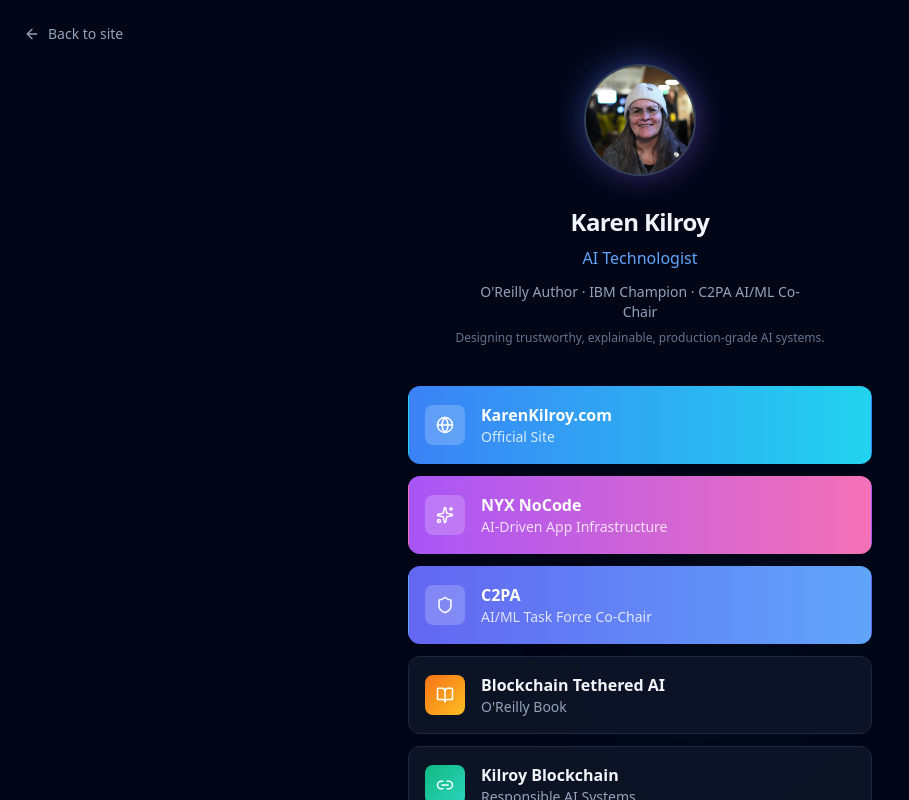
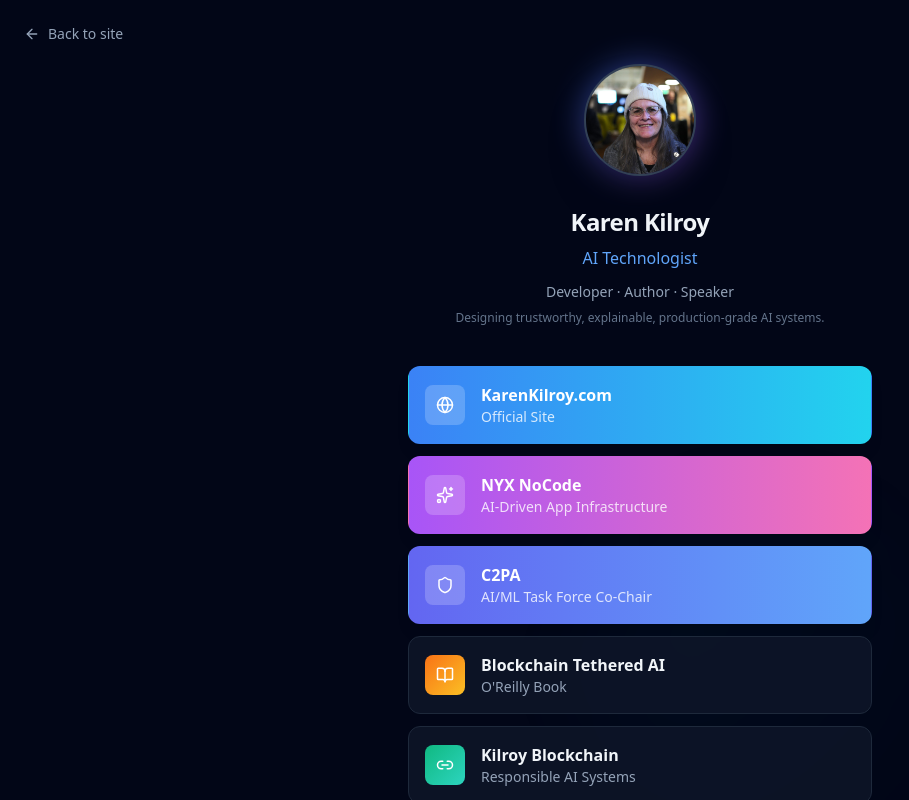
Before and after one commit to kilroyblockchain/karenkilroy, a React (Create React App) app: page /links in a window 1280 px wide. Shown: the top 800 px of the page, without its empty margins (0-909 px from the left). Built offline with nearby package versions, Linux system fonts and the light colour scheme.

Commit message:
changed dot pts link page

```diff
--- a/src/LinkTree.js
+++ b/src/LinkTree.js
@@ -162,7 +162,7 @@
           <h1 className="text-xl md:text-2xl font-bold mb-2 tracking-tight">Karen Kilroy</h1>
           <p className="text-blue-400 font-medium mb-2 md:mb-3 text-sm md:text-base">AI Technologist</p>
           <p className="text-slate-400 text-xs md:text-sm max-w-xs mx-auto leading-relaxed">
-            O'Reilly Author  ·  IBM Champion  ·  C2PA AI/ML Co-Chair
+              Developer · Author · Speaker
           </p>
           <p className="text-slate-500 text-xs mt-2">
             Designing trustworthy, explainable, production-grade AI systems.
```
